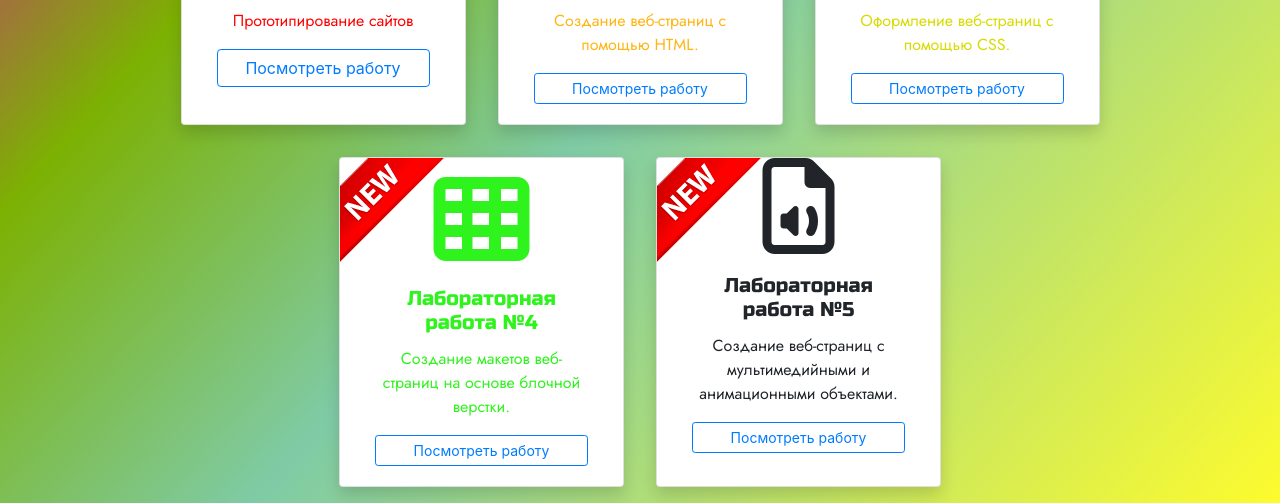
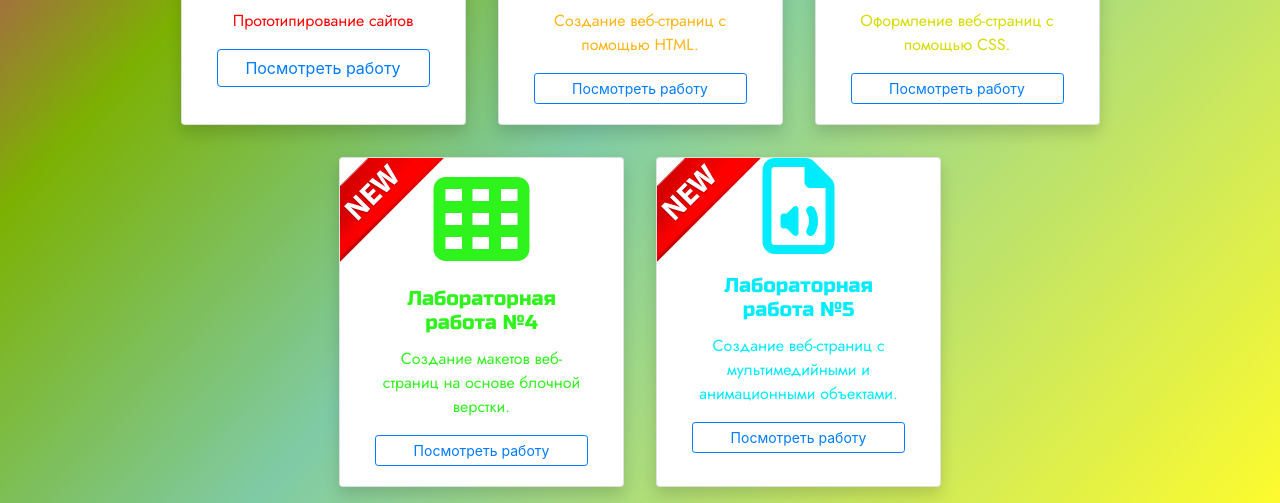
Before and after one commit to byTkach/SiteBSUT, a plain HTML site: page index.html in a window 1280 px wide. Shown: the part 358-861 px from the top of the page. Drawn offline with nearby package versions, Linux system fonts and the light colour scheme.

Commit message:
Add files via upload

```diff
--- a/css/main.css
+++ b/css/main.css
@@ -24,6 +24,10 @@ body{
     .lab4{
       color: #2ff31d;
     }
+
+    .lab5{
+      color:#00ecfd
+    }
     .telegram {color: rgb(0, 136, 204)}
     .fire {border-image: url(../img/12.jpg);}
     .telegalang {color: white;
```
